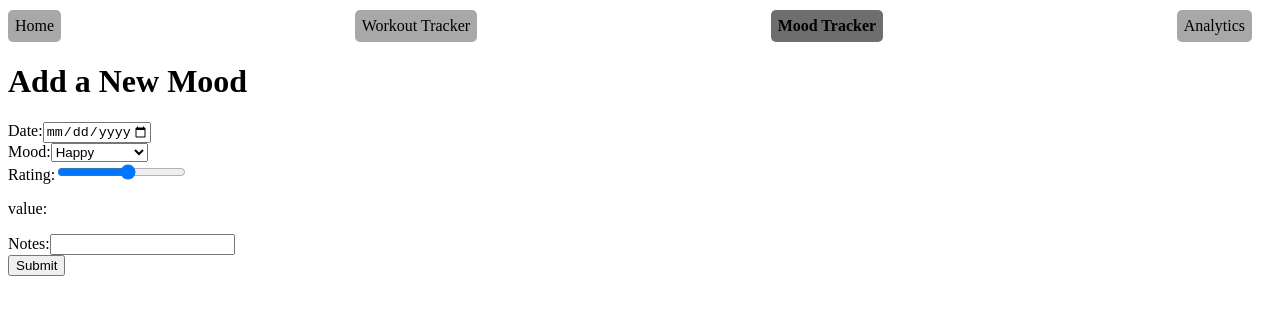
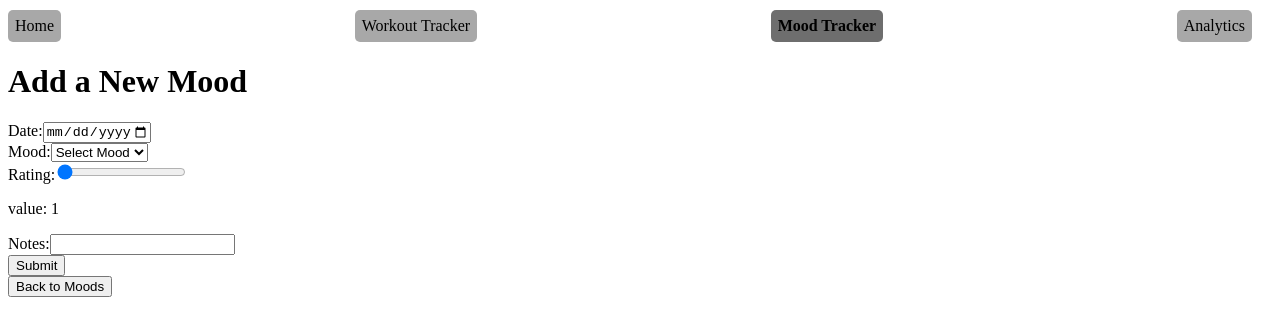
Before and after one commit to KatyaW-01/body-and-mind-fullstack-app, a React (Vite) app in the folder client/: page /moods/addMood in a window 1280 px wide. Shown: the top 336 px of the page. Built offline with nearby package versions, Linux system fonts and the light colour scheme; no server answers.

Commit message:
Make POST request on button click and reset form if successful

```diff
--- a/client/src/components/AddMoodForm.jsx
+++ b/client/src/components/AddMoodForm.jsx
@@ -1,23 +1,67 @@
 import React from "react"
+import {useState} from "react"
 import {useOutletContext, useNavigate} from "react-router-dom"
-import {createMood} from "../api/moods"
+import {createMood, fetchMoods} from "../api/moods"
 
 function AddMoodForm() {
   const {setMoods} = useOutletContext()
 
-  const today = new Date().toISOString().split("T")[0]
+  const [newMood, setNewMood] = useState({date: "", mood: "", rating: 1, notes: ""})
+  const [errors, setErrors] = useState({})
+
+  const navigate = useNavigate()
+
+  const today = new Date().toLocaleDateString("en-CA")
+
+  async function handleSubmit(event) {
+    event.preventDefault()
+
+    const mood = {
+      ...newMood,
+      notes: newMood.notes === "" ? null : newMood.notes,
+      date: newMood.date == "" ? today : newMood.date
+    }
+
+    const result = await createMood(mood)
+
+    if(result.error) {
+      setErrors(result.error)
+      alert("Error adding mood. Please try again!")
+      return
+    } else {
+      alert("Mood successfully logged!")
+
+      const updatedMoods = await fetchMoods()
+      setMoods(updatedMoods)
+
+      setNewMood({date: "", mood: "", rating: 1, notes: ""})
+      setErrors({})
+    }
+  }
+
+  function handleChange(event) {
+    const {name, value} = event.target
+
+    setNewMood(prev => ({
+      ...prev, [name]: name === "rating" ? value === "" ? "" : Number(value) :value
+    }))
+  }
+
+  function handleFinish() {
+    navigate("/moods");
+  }
 
   return (
     <div>
-      <form>
+      <form onSubmit={handleSubmit}>
         <div>
           <label htmlFor="date">Date:</label>
-          <input type="date" id="date" name="date" max={today}  />
-          {/* {errors.date && <p className="error">{errors.date[0]}</p>} */}
+          <input type="date" id="date" name="date" max={today} value={newMood.date} onChange={handleChange}/>
+          {errors.date && <p className="error">{errors.date[0]}</p>}
         </div>
         <div>
           <label htmlFor="mood">Mood:</label>
-          <select id="mood" name="mood" >
+          <select id="mood" name="mood" value={newMood.mood} onChange={handleChange}>
             <option value="" disabled>Select Mood</option>
             <option value="happy">Happy</option>
             <option value="sad">Sad</option>
@@ -27,23 +71,26 @@ function AddMoodForm() {
             <option value="excited">Excited</option>
             <option value="tired">Tired</option>
           </select>
-          {/* {errors.mood && <p className="error">{errors.mood[0]}</p>} */}
+          {errors.mood && <p className="error">{errors.mood[0]}</p>}
         </div>
         <div>
           <label htmlFor="rating">Rating:</label>
-          <input type="range"  min="1" max="10" id="rating" name="rating" />
-          <p>value: {}</p>
-          {/* {errors.rating && <p className="error">{errors.rating[0]}</p>} */}
+          <input type="range"  min="1" max="10" id="rating" name="rating" value={newMood.rating} onChange={handleChange} />
+          <p>value: {newMood.rating}</p>
+          {errors.rating && <p className="error">{errors.rating[0]}</p>}
         </div>
         <div>
           <label htmlFor="notes">Notes:</label>
-          <input type="text" id="notes" name="notes" />
-          {/* {errors.notes && <p className="error">{errors.notes[0]}</p>} */}
+          <input type="text" id="notes" name="notes" value={newMood.notes} onChange={handleChange}/>
+          {errors.notes && <p className="error">{errors.notes[0]}</p>}
         </div>
         <div>
           <button type="submit" value="Submit">Submit</button>
         </div>
       </form>
+      <div>
+        <button onClick={handleFinish}>Back to Moods</button>
+      </div>
     </div>
   )
 }
--- a/client/src/components/AddWorkoutForm.jsx
+++ b/client/src/components/AddWorkoutForm.jsx
@@ -14,7 +14,7 @@ function AddWorkoutForm() {
 
   // new Date() is formated as Mon Aug 19 2025 14:35:00 GMT-0600 (Central Standard Time)
   // need to transform it to "2025-08-19"
-  const today = new Date().toISOString().split("T")[0]
+  const today = new Date().toLocaleDateString("en-CA")
 
   async function handleSubmit(event) {
     event.preventDefault()
@@ -39,8 +39,9 @@ function AddWorkoutForm() {
       const updatedWorkouts = await fetchWorkouts()
       setWorkouts(updatedWorkouts)
 
-      //clear form incase user wants add another workout
+      //clear form in case user wants add another workout
       setNewWorkout({date: "", type: "", duration: "", intensity: 1, notes: ""})
+      setErrors({})
     }
   }
 
--- a/client/src/components/MoodForm.jsx
+++ b/client/src/components/MoodForm.jsx
@@ -19,7 +19,7 @@ function MoodForm() {
     mood['notes'] = ""
   }
 
-  const today = new Date().toISOString().split("T")[0]
+  const today = new Date().toLocaleDateString("en-CA")
 
   async function handleSubmit(event) {
     event.preventDefault()
--- a/client/src/components/WorkoutForm.jsx
+++ b/client/src/components/WorkoutForm.jsx
@@ -24,7 +24,7 @@ function WorkoutForm() {
 
   const navigate = useNavigate()
 
-  const today = new Date().toISOString().split("T")[0]
+  const today = new Date().toLocaleDateString("en-CA")
 
   async function handleSubmit(event) {
     //prevent page reload
```
